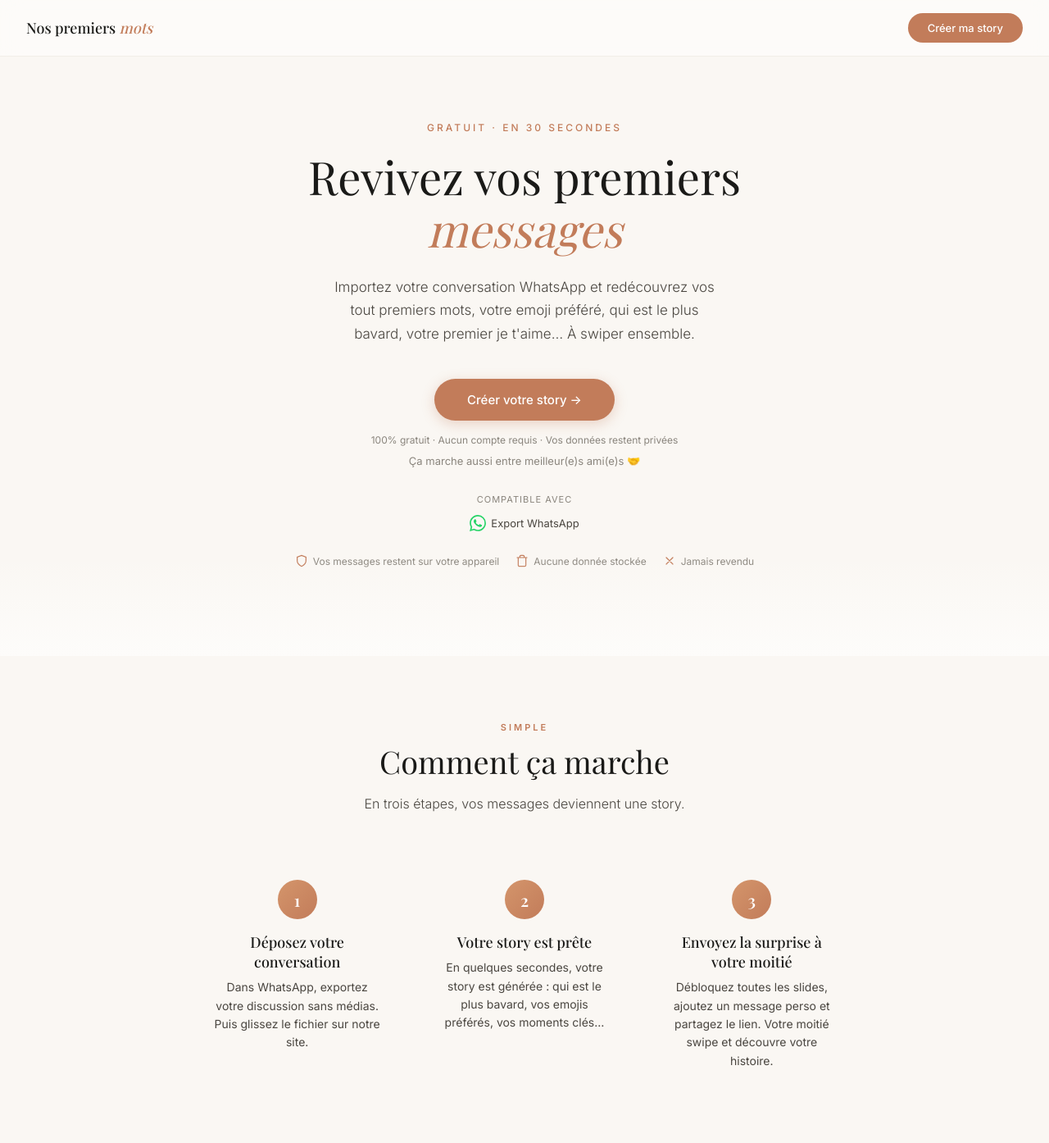
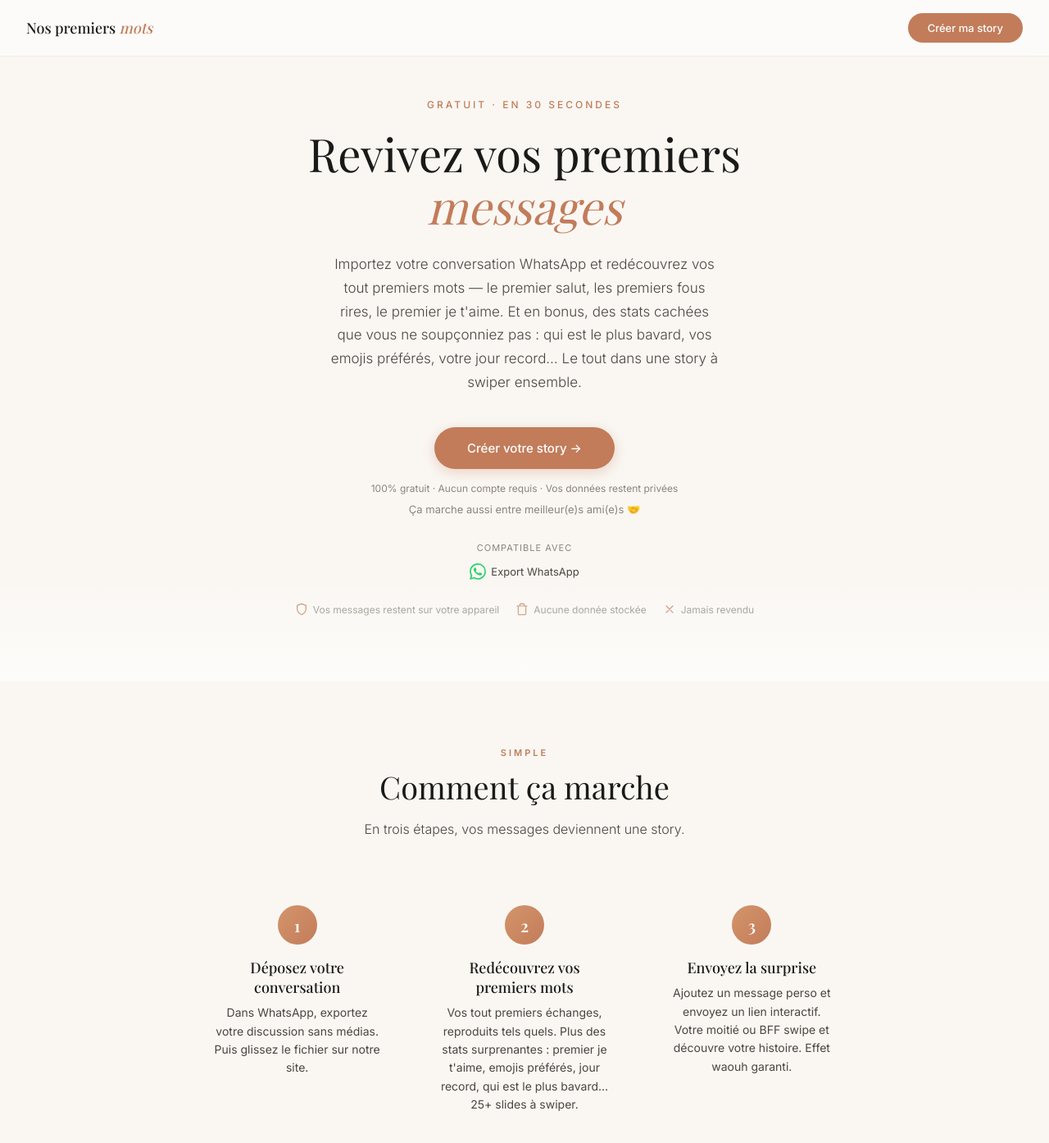
Before and after one commit to AzorZki/ien-site, a website: page index.html in a window 1280 px wide. Shown: the top 1394 px of the page at 82% size. Drawn offline with nearby package versions, Linux system fonts and the light colour scheme; a web font is replaced by a local one.

Commit message:
Add files via upload

```diff
--- a/index.html
+++ b/index.html
@@ -8,7 +8,7 @@
 <link rel="apple-touch-icon" sizes="180x180" href="apple-touch-icon.png">
 <meta name="viewport" content="width=device-width, initial-scale=1.0, maximum-scale=1.0, user-scalable=no">
 <title>Nos premiers mots — Votre histoire en story</title>
-<meta name="description" content="Revivez vos premiers messages. Importez votre conversation WhatsApp et redécouvrez vos tout premiers mots, votre emoji préféré, qui est le plus bavard, vos moments clés. Couple ou meilleur(e)s ami(e)s. Gratuit et instantané.">
+<meta name="description" content="Redécouvrez vos tout premiers messages WhatsApp — le premier salut, les premiers fous rires, le premier je t'aime. Plus des stats cachées : qui est le plus bavard, emojis préférés, jour record. Story interactive gratuite à swiper ensemble.">
 <link rel="preconnect" href="https://fonts.googleapis.com">
 <link href="https://fonts.googleapis.com/css2?family=Playfair+Display:ital,wght@0,400;0,500;0,600;1,400;1,500&family=Inter:wght@300;400;500;600&display=swap" rel="stylesheet">
 <style>
@@ -1261,7 +1261,7 @@
     <div class="hero-eyebrow">Gratuit · En 30 secondes</div>
     <h1>Revivez vos premiers <em>messages</em></h1>
     <p class="hero-sub">
-      Importez votre conversation WhatsApp et redécouvrez vos tout premiers mots, votre emoji préféré, qui est le plus bavard, votre premier je t'aime… À swiper ensemble.
+      Importez votre conversation WhatsApp et redécouvrez vos tout premiers mots — le premier salut, les premiers fous rires, le premier je t'aime. Et en bonus, des stats cachées que vous ne soupçonniez pas : qui est le plus bavard, vos emojis préférés, votre jour record… Le tout dans une story à swiper ensemble.
     </p>
     <a href="creer.html" class="nav-cta" style="display:inline-block; padding:16px 40px; font-size:15px; text-decoration:none; box-shadow:0 4px 16px rgba(194,124,90,0.3);">Créer votre story →</a>
     <p class="hero-note" style="margin-top:16px;">100% gratuit · Aucun compte requis · Vos données restent privées</p>
@@ -1304,13 +1304,13 @@
       </div>
       <div class="step reveal delay-2">
         <span class="step-icon" style="background:linear-gradient(135deg,#D4956B,#C27C5A);color:white;font-family:var(--font-display);font-size:20px;font-weight:600;width:48px;height:48px;border-radius:50%;display:flex;align-items:center;justify-content:center;margin:0 auto 16px;">2</span>
-        <h3>Votre story est prête</h3>
-        <p>En quelques secondes, votre story est générée : qui est le plus bavard, vos emojis préférés, vos moments clés…</p>
+        <h3>Redécouvrez vos premiers mots</h3>
+        <p>Vos tout premiers échanges, reproduits tels quels. Plus des stats surprenantes : premier je t'aime, emojis préférés, jour record, qui est le plus bavard… 25+ slides à swiper.</p>
       </div>
       <div class="step reveal delay-3">
         <span class="step-icon" style="background:linear-gradient(135deg,#D4956B,#C27C5A);color:white;font-family:var(--font-display);font-size:20px;font-weight:600;width:48px;height:48px;border-radius:50%;display:flex;align-items:center;justify-content:center;margin:0 auto 16px;">3</span>
-        <h3>Envoyez la surprise à votre moitié</h3>
-        <p>Débloquez toutes les slides, ajoutez un message perso et partagez le lien. Votre moitié swipe et découvre votre histoire.</p>
+        <h3>Envoyez la surprise</h3>
+        <p>Ajoutez un message perso et envoyez un lien interactif. Votre moitié ou BFF swipe et découvre votre histoire. Effet waouh garanti.</p>
       </div>
     </div>
   </div>
@@ -1483,8 +1483,8 @@
 
 <!-- FINAL CTA -->
 <section class="final-cta">
-  <h2>Votre histoire a commencé<br>par un <em>message</em></h2>
-  <p>Redécouvrez-le ensemble. C'est gratuit, c'est instantané, c'est à vous deux.</p>
+  <h2>Vous vous souvenez de votre<br/>premier <em>message</em> ?</h2>
+  <p>Redécouvrez-le. Et avec lui, toutes les petites stats cachées de votre conversation. Le plus beau cadeau que vous puissiez offrir — et c'est gratuit.</p>
   <a href="creer.html" class="nav-cta" style="display:inline-block; padding:16px 40px; font-size:15px; text-decoration:none; box-shadow:0 4px 16px rgba(194,124,90,0.3);">Créer ma story →</a>
   <p class="final-note" style="margin-top:16px;">30 secondes · Aucun compte · 100% privé</p>
 </section>
```
